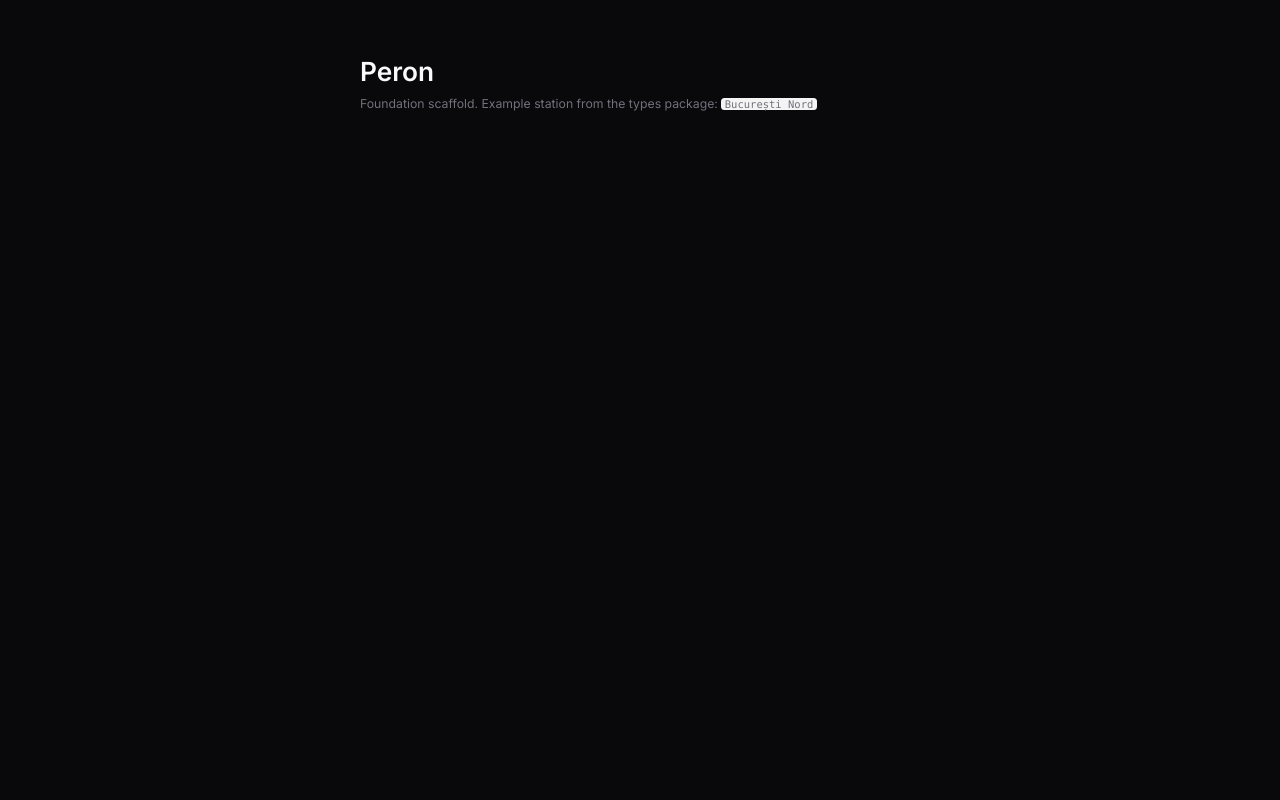
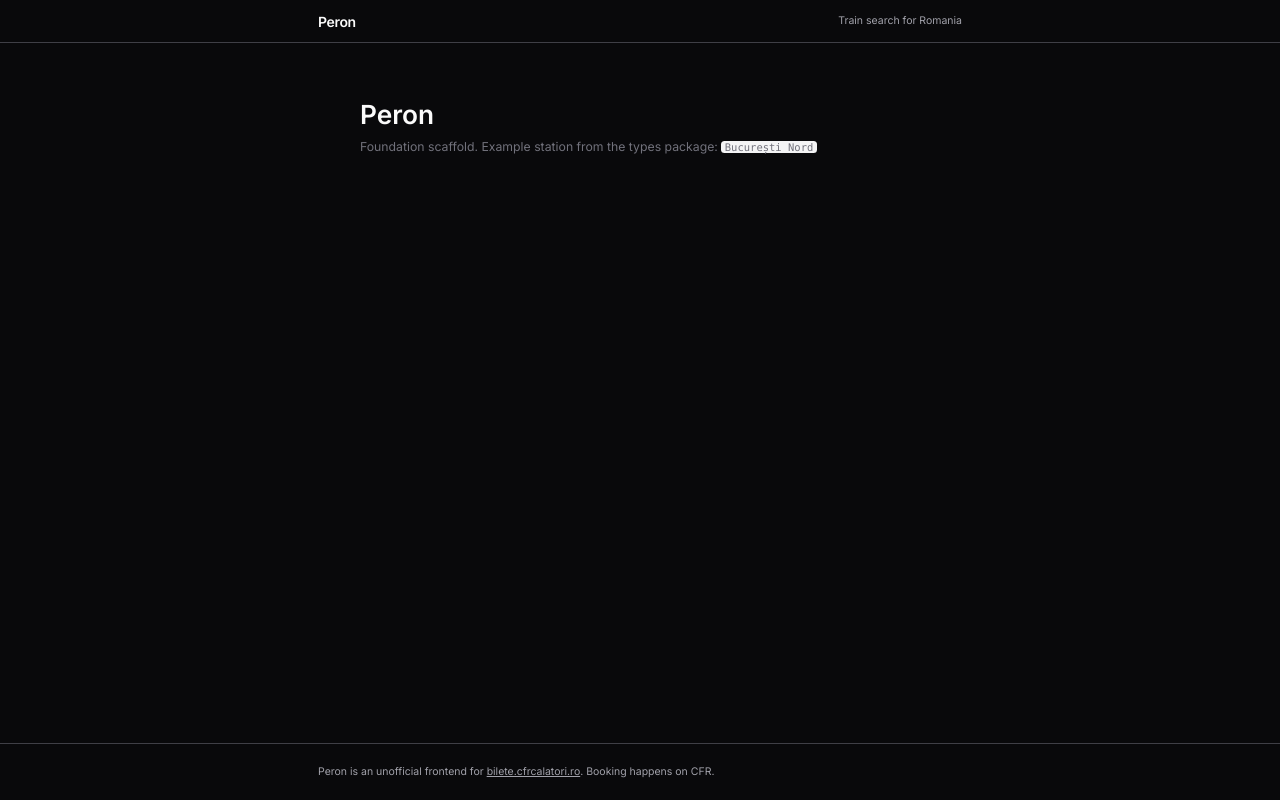
Before and after one commit to henrick-tissink/peron, a Next.js app in the folder apps/web/: page / in a window 1280 px wide. Built offline with nearby package versions, Linux system fonts and the light colour scheme.

Commit message:
feat(web): layout with header + footer + .env.example

```diff
--- /dev/null
+++ b/apps/web/src/app/footer.tsx
@@ -0,0 +1,20 @@
+export function Footer() {
+  return (
+    <footer className="mt-16 border-t border-[var(--color-border)]">
+      <div className="mx-auto max-w-3xl px-4 py-6 text-xs text-[var(--color-text-muted)]">
+        <p>
+          Peron is an unofficial frontend for{" "}
+          <a
+            href="https://bilete.cfrcalatori.ro"
+            target="_blank"
+            rel="noopener noreferrer"
+            className="underline hover:text-[var(--color-peron-blue)]"
+          >
+            bilete.cfrcalatori.ro
+          </a>
+          . Booking happens on CFR.
+        </p>
+      </div>
+    </footer>
+  );
+}
--- /dev/null
+++ b/apps/web/src/app/header.tsx
@@ -0,0 +1,16 @@
+import Link from "next/link";
+
+export function Header() {
+  return (
+    <header className="border-b border-[var(--color-border)]">
+      <div className="mx-auto flex max-w-3xl items-center justify-between px-4 py-3">
+        <Link href="/" className="text-base font-semibold tracking-tight">
+          Peron
+        </Link>
+        <span className="text-xs text-[var(--color-text-muted)]">
+          Train search for Romania
+        </span>
+      </div>
+    </header>
+  );
+}
--- a/apps/web/src/app/layout.tsx
+++ b/apps/web/src/app/layout.tsx
@@ -1,5 +1,7 @@
 import "./globals.css";
 import { Inter } from "next/font/google";
+import { Header } from "./header";
+import { Footer } from "./footer";
 
 const inter = Inter({
   subsets: ["latin", "latin-ext"],
@@ -20,7 +22,11 @@ export default function RootLayout({
 }) {
   return (
     <html lang="ro" className={inter.variable}>
-      <body>{children}</body>
+      <body className="flex min-h-screen flex-col">
+        <Header />
+        <main className="flex-1">{children}</main>
+        <Footer />
+      </body>
     </html>
   );
 }
```
Also changed, not shown: 1 other file (tests, documents, lock files or other folders).
